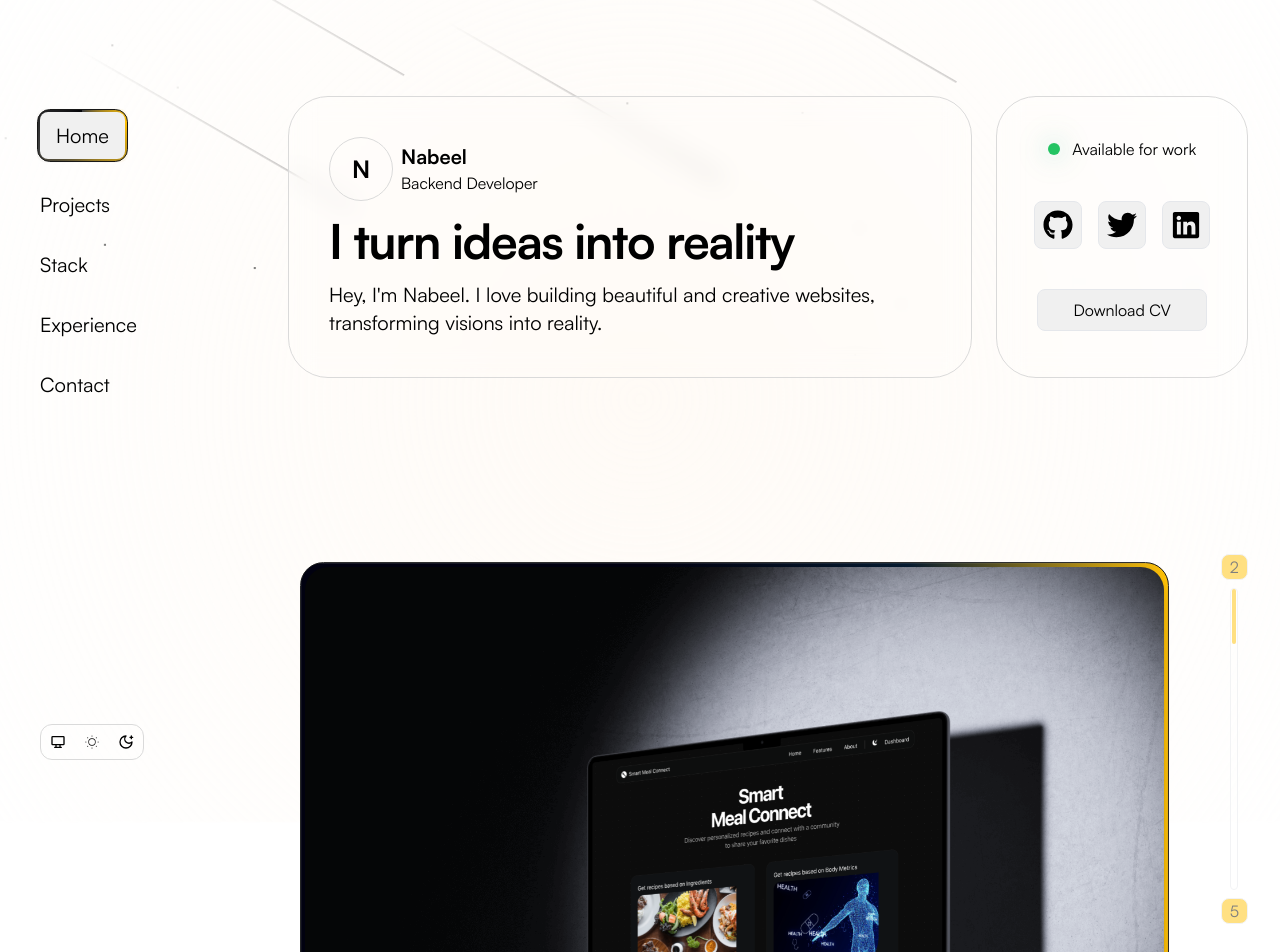
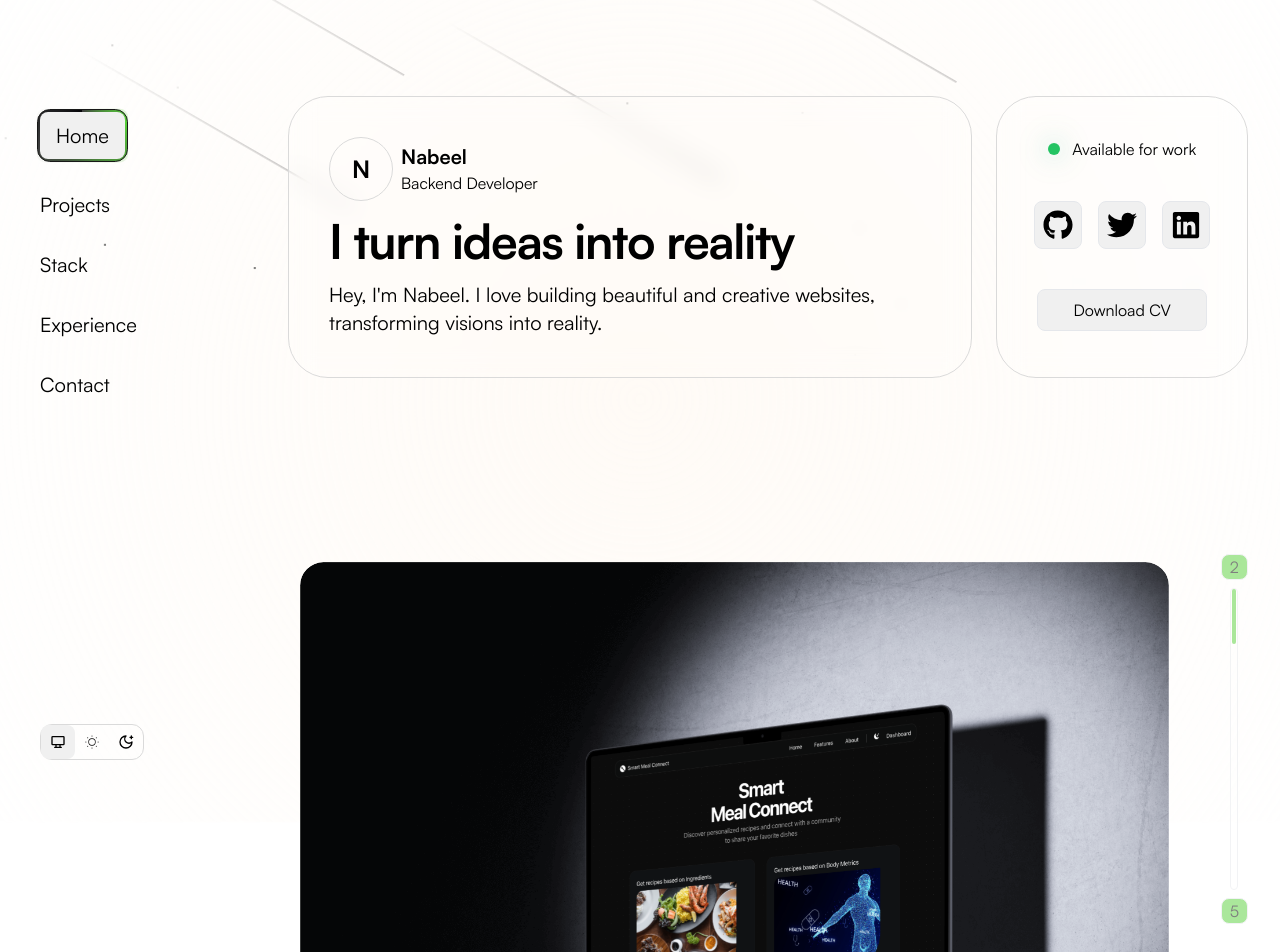
Before and after one commit to Nabeel-99/my-portfolio, a React (Vite) app in the folder myportfolio/: page / in a window 1280 px wide. Shown: the top 952 px of the page. Built offline with nearby package versions, Linux system fonts and the light colour scheme.

Commit message:
fix theme changes

```diff
--- a/myportfolio/src/components/ContactForm.jsx
+++ b/myportfolio/src/components/ContactForm.jsx
@@ -126,8 +126,8 @@ const ContactForm = () => {
             type="submit"
             disabled={loading}
             className={`${
-              loading ? "bg-[#1f1f1f] " : "bg-[#f0f0f0] dark:bg-[#65e844]"
-            } flex items-center justify-center text-black transition-all duration-300 hover:bg-[#1f1f1f] hover:text-white  w-full border border-[#dadada] dark:border-[#252525] py-4`}
+              loading ? "bg-[#1f1f1f] " : "bg-[#f0f0f0] "
+            } flex items-center justify-center text-black dark:bg-[#65e844] transition-all duration-300 hover:bg-[#1f1f1f] dark:hover:bg-[#1f1f1f] hover:text-white  w-full border border-[#dadada] dark:border-[#252525] py-4`}
           >
             {loading ? (
               <AiOutlineLoading3Quarters className="spin text-2xl text-white " />
--- a/myportfolio/src/components/ProfileCard.jsx
+++ b/myportfolio/src/components/ProfileCard.jsx
@@ -1,4 +1,4 @@
-import React, { useRef, useState } from "react";
+import React, { useEffect, useRef, useState } from "react";
 import Typewriter from "typewriter-effect";
 import { motion } from "motion/react";
 
@@ -7,7 +7,20 @@ const ProfileCard = () => {
   const [isFocused, setIsFocused] = useState(false);
   const [position, setPosition] = useState({ x: 0, y: 0 });
   const [opacity, setOpacity] = useState(0);
+  const [theme, setTheme] = useState(
+    document.documentElement.classList.contains("dark") ? "dark" : "light"
+  );
+  useEffect(() => {
+    const checkTheme = () => {
+      const current = document.documentElement.classList.contains("dark")
+        ? "dark"
+        : "light";
+      setTheme(current);
+    };
 
+    const interval = setInterval(checkTheme, 200);
+    return () => clearInterval(interval);
+  }, []);
   const handleMouseMove = (e) => {
     if (!divRef.current || isFocused) return;
     const div = divRef.current;
@@ -24,13 +37,11 @@ const ProfileCard = () => {
     setIsFocused(false);
     setOpacity(0);
   };
-  // to do:
-  // is Dark
-  // rgba(255,255,255,0.1)
 
-  // todo:
-  // AppWorkspace
-  // black
+  const isDark = theme === "dark";
+
+  const bg = isDark ? "rgba(255,255,255,0.1)" : "rgba(0,0,0,0.07)";
+
   return (
     <motion.div
       ref={divRef}
@@ -48,7 +59,7 @@ const ProfileCard = () => {
         className="pointer-events-none absolute -inset-px opacity-0 transition duration-300"
         style={{
           opacity,
-          background: `radial-gradient(600px circle at ${position.x}px ${position.y}px, rgba(0,0,0,0.07), transparent 40%)`,
+          background: `radial-gradient(600px circle at ${position.x}px ${position.y}px, ${bg}, transparent 40%)`,
         }}
       />
       <motion.div
@@ -59,12 +70,13 @@ const ProfileCard = () => {
       >
         <div className="flex items-center gap-2">
           <motion.div
+            key={theme}
             whileHover={{
               scale: 1.1,
               rotate: 360,
               transition: { duration: 0.5 },
-              backgroundColor: "#222222",
-              color: "white",
+              backgroundColor: isDark ? "white" : "black",
+              color: isDark ? "black" : "white",
             }}
             className="w-16 h-16 -translate-x-2 lg:translate-x-0 border border-[#dadada] dark:border-[#1f1f1f] flex items-center justify-center font-satoshi-bold text-2xl rounded-full"
           >
--- a/myportfolio/src/components/ProjectCard.jsx
+++ b/myportfolio/src/components/ProjectCard.jsx
@@ -10,7 +10,7 @@ const ProjectCard = ({ i, range, targetScale, progress, project }) => {
       <div className="sticky top-20 lg:top-12 ">
         <motion.div
           style={{ marginTop: `${i * 25}px`, scale }}
-          className="border cursor pointer relative border-[#121313] bg-gradient-to-r p-1 from-[#020211] from-40% via-[#061b30] to-[#ffc107] rounded-3xl w-full xl:h-[600px] xl:max-h-[600px] 2xl:h-[700px] 2xl:max-h-[700px] overflow-hidden group"
+          className=" cursor pointer relative    rounded-3xl w-full xl:h-[600px] xl:max-h-[600px] 2xl:h-[700px] 2xl:max-h-[700px] overflow-hidden group"
         >
           <img
             src={project.image}
--- a/myportfolio/src/components/Projects.jsx
+++ b/myportfolio/src/components/Projects.jsx
@@ -56,7 +56,7 @@ const Projects = () => {
       <div className="lg:sticky top-[150px] hidden lg:flex flex-col gap-2 items-center h-[500px]">
         <motion.span
           style={{ opacity: barOpacity }}
-          className="border dark:border-[#262626] text-black bg-[#ffc107] px-2 rounded-lg "
+          className="border dark:border-[#262626] text-black bg-[#57d039] px-2 rounded-lg "
         >
           {currentIndex + 1}
         </motion.span>
@@ -67,11 +67,11 @@ const Projects = () => {
           <motion.div
             style={{ height: progressHeight }}
             transition={{ duration: 20 }}
-            className="w-1 rounded-full bg-[#ffc107]"
+            className="w-1 rounded-full bg-[#57d039]"
           ></motion.div>
         </motion.div>
         <motion.span
-          className="border dark:border-[#262626] text-black bg-[#ffc107] px-2 rounded-lg "
+          className="border dark:border-[#262626] text-black bg-[#57d039] px-2 rounded-lg "
           style={{ opacity: barOpacity }}
         >
           {projects.length}
--- a/myportfolio/src/components/ThemeButtons.jsx
+++ b/myportfolio/src/components/ThemeButtons.jsx
@@ -5,7 +5,7 @@ import { LuMoonStar } from "react-icons/lu";
 import { setTheme } from "../theme";
 
 const ThemeButtons = () => {
-  const [active, setActive] = useState("system");
+  const [active, setActive] = useState("dark");
   useEffect(() => {
     const stored = localStorage.theme || "system";
     setActive(stored);
@@ -16,14 +16,25 @@ const ThemeButtons = () => {
     setActive(theme);
   };
   return (
-    <div className="fixed left-10 bottom-10 z-50 flex items-center border rounded-xl border-[#dadada]">
-      <button onClick={() => handleTheme("system")} className="p-2">
+    <div className="fixed left-10 bottom-10 z-50 flex items-center border rounded-xl border-[#dadada] dark:border-[#2929295e]">
+      <button
+        onClick={() => handleTheme("system")}
+        className={`p-2 ${
+          active === "system" && "bg-[#f0f0f0] dark:bg-[#191a1b]"
+        }`}
+      >
         <TbDeviceDesktop />
       </button>
-      <button onClick={() => handleTheme("light")} className="p-2">
+      <button
+        onClick={() => handleTheme("light")}
+        className={`p-2 ${active === "light" && "bg-[#f0f0f0]"}`}
+      >
         <CiBrightnessDown />
       </button>
-      <button onClick={() => handleTheme("dark")} className="p-2">
+      <button
+        onClick={() => handleTheme("dark")}
+        className={`p-2 ${active === "dark" && "bg-[#191a1b]"}`}
+      >
         <LuMoonStar />
       </button>
     </div>
--- a/myportfolio/src/index.css
+++ b/myportfolio/src/index.css
@@ -57,7 +57,7 @@ a:hover {
   @apply bg-[#f0f0f0] border w-full p-2 cursor-pointer
   flex items-center transition-all duration-300
   justify-center hover:text-black rounded-lg
-   dark:bg-[#1f1f1f] dark:border-[#262626] hover:bg-[#57d039];
+   dark:bg-[#1f1f1f] dark:border-[#262626] hover:bg-[#57d039] dark:hover:bg-[#57d039];
 }
 @keyframes spinMe {
   from {
@@ -175,7 +175,7 @@ h1 {
   background-image: conic-gradient(
     from var(--angle),
     #f5f5f5,
-    #ffecb3,
+    #57d039,
     40%,
     #e0e0e0,
     #fafafa
@@ -191,7 +191,7 @@ h1 {
   background-image: conic-gradient(
     from var(--angle),
     #404040,
-    #ffc107,
+    #57d039,
     40%,
     #3f3f3f,
     #040407
@@ -410,10 +410,10 @@ button:hover {
   border-color: #646cff;
 }
 
-button:focus,
+/* button:focus,
 button:focus-visible {
   outline: 4px auto -webkit-focus-ring-color;
-}
+} */
 .animated-border-button {
   position: relative;
   padding: 10px 20px;
```
